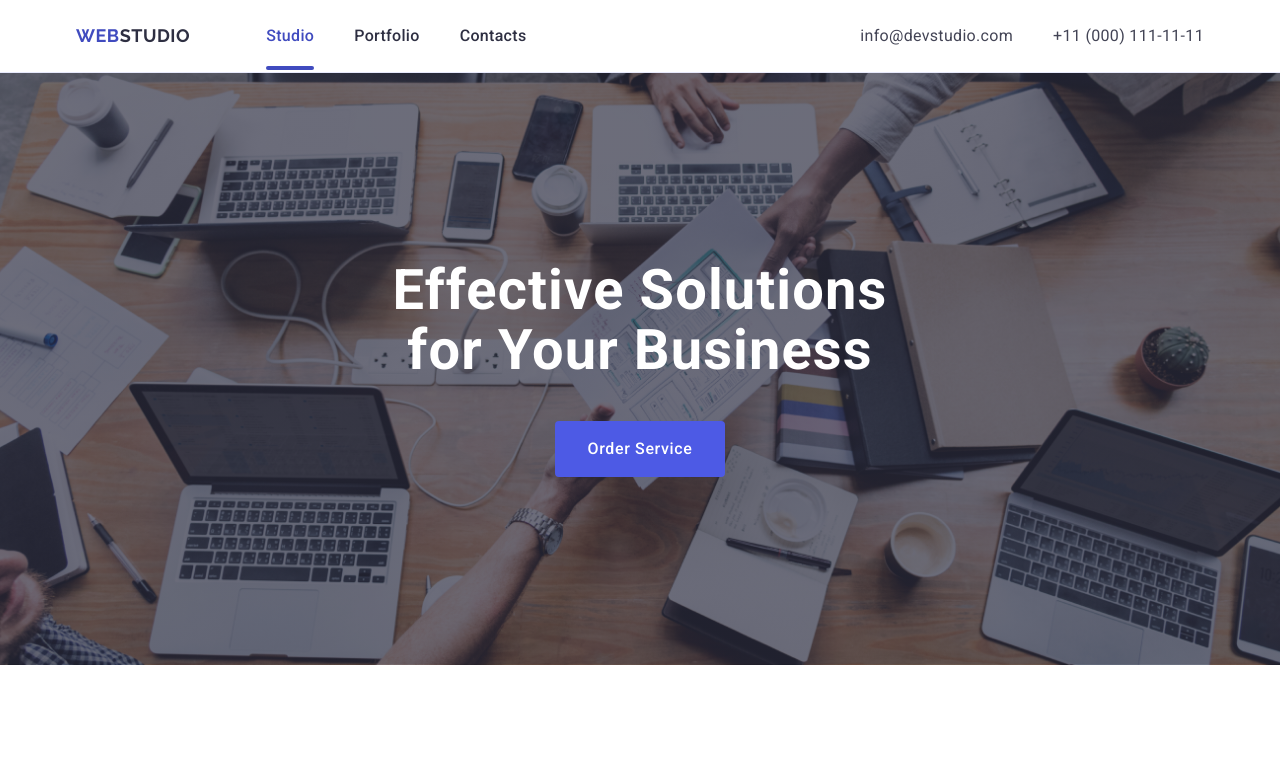
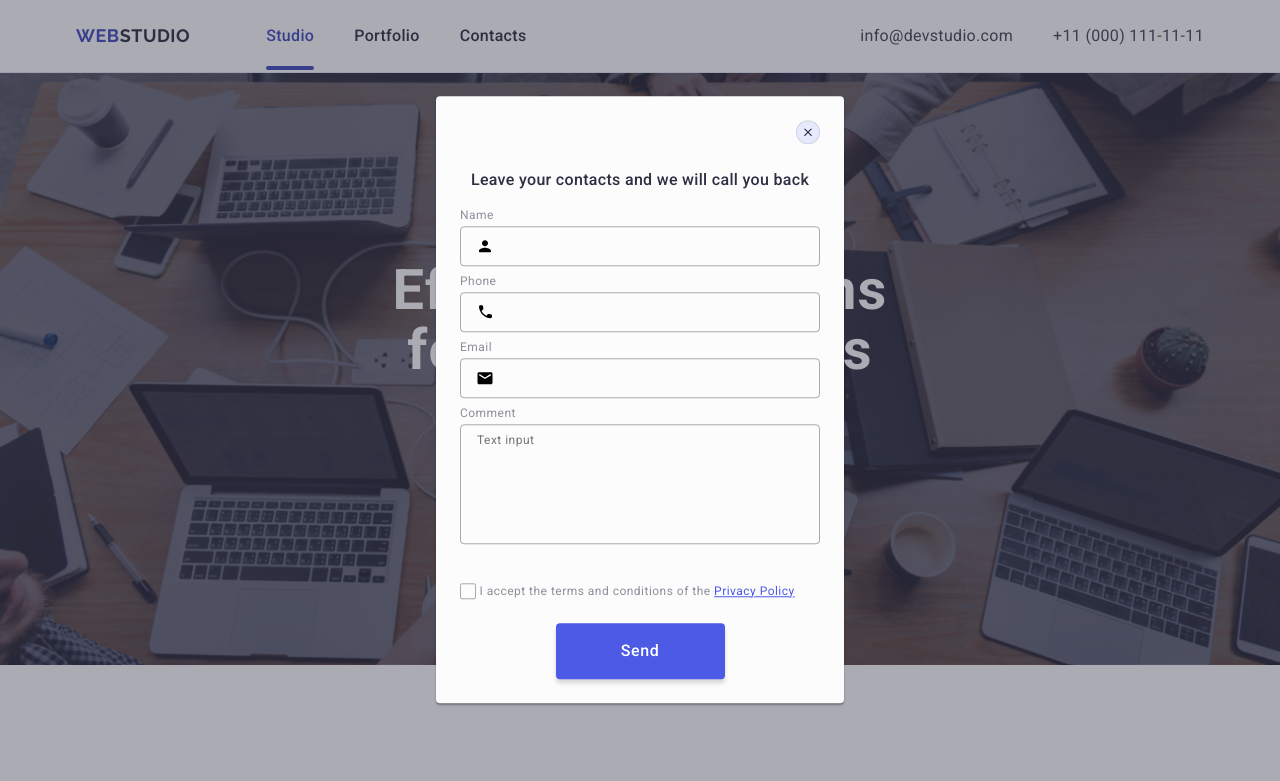
Before and after one commit to PavloVasylenk0/goit-markup-hw-05, a plain HTML site: page index.html in a window 1280 px wide. Shown: the top 781 px of the page. Drawn offline with nearby package versions, Linux system fonts and the light colour scheme.

Commit message:
fix CSS hw-5

```diff
--- a/css/styles.css
+++ b/css/styles.css
@@ -589,11 +589,6 @@ button {
   gap: 24px;
 }
 
-
-
-
-
-
 .footer-subscribe-area {
   margin-left: 80px;
 }
@@ -605,7 +600,6 @@ button {
   letter-spacing: 0.02em;
   margin-bottom: 16px;
   font-weight: 500;
-
 }
 
 .footer-subscribe-form {
@@ -645,12 +639,11 @@ button {
   flex-direction: row;
   justify-content: center;
   align-items: center;
-  gap: 16px;
   font-weight: 500;
   font-size: 16px;
   line-height: 1.5;
   letter-spacing: 0.04em;
-    background-color: #4D5AE5;
+  background-color: #4d5ae5;
   padding: 8px 24px;
   color: #ffffff;
   border: none;
@@ -660,14 +653,10 @@ button {
 
 .footer-btn-icon {
   fill: #ffffff;
+  margin-left: 16px;
 }
 
 /* ================================== */
-
-
-
-
-
 
 /* ===============Modal/Backdrop=============== */
 
@@ -756,7 +745,7 @@ button {
   color: #2e2f42;
 }
 
-.modal-form {
+.modal-field {
   margin-bottom: 8px;
 }
 
@@ -803,6 +792,11 @@ button {
   left: 16px;
   top: 50%;
   transform: translateY(-50%);
+  transition: fill 250ms cubic-bezier(0.4, 0, 0.2, 1);
+}
+
+.modal-comment {
+  margin-bottom: 16px;
 }
 
 .modal-text-area {
@@ -812,13 +806,14 @@ button {
   border: 1px solid rgba(46, 47, 66, 0.4);
   border-radius: 4px;
   background-color: transparent;
-  padding: 8px 8px;
+  padding: 8px 16px;
   line-height: 1.17;
   letter-spacing: 0.04em;
   outline: transparent;
   resize: none;
   margin-bottom: 16px;
   transition: border-color 250ms cubic-bezier(0.4, 0, 0.2, 1);
+  color: rgba(46, 47, 66, 0.4);
 }
 
 .modal-text-area:focus {
@@ -852,11 +847,11 @@ button {
 .radio-btn:checked + .privacy-policy-radiobtn > .modal-checkbox {
   background-color: #404bbf;
   border: none;
-fill: #F4F4FD;
+  fill: #f4f4fd;
 }
 
 .privacy-policy-link {
-color: #4D5AE5;
+  color: #4d5ae5;
   line-height: 1.33;
   text-decoration: underline;
   font-size: 12px;
@@ -864,6 +859,9 @@ line-height: 1.33;
 }
 
 .modal-btn-send {
+  display: flex;
+  justify-content: center;
+  align-items: center;
   background-color: #4d5ae5;
   color: #fff;
   font-size: 16px;
--- a/index.html
+++ b/index.html
@@ -503,7 +503,7 @@
     </footer>
 
 
-    <div class="backdrop">
+    <div class="backdrop is-open">
 <div class="modal">
 <button type="button" class="modal-close-btn">
 <svg class="modal-close-icon" width="8" height="8">
```
Lines whose indentation alone changed are shown as unchanged.
